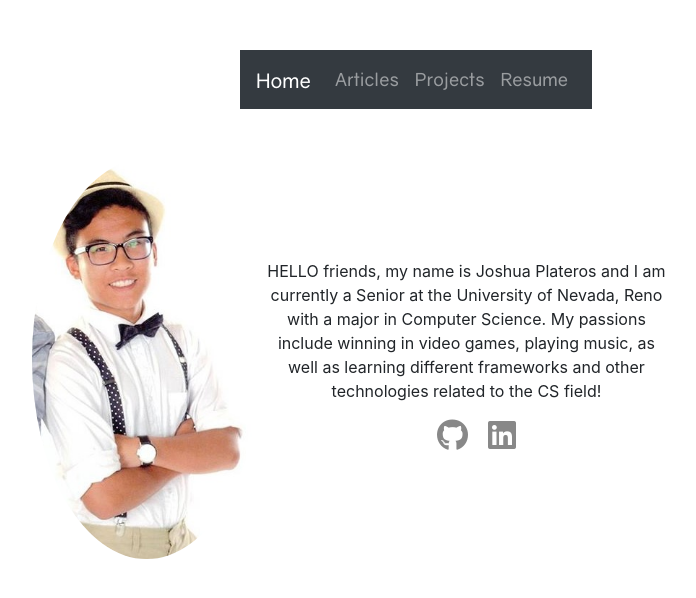
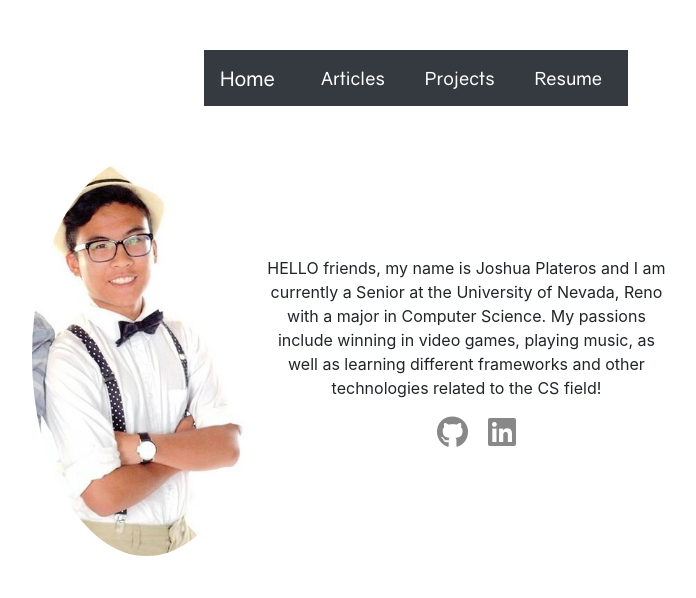
Before and after one commit to joshplateros/joshplateros.github.io, a React (Create React App) app: page / in a window 1280 px wide. Shown: the top 598 px of the page, without its empty margins (224-920 px from the left). Built offline with nearby package versions, Linux system fonts and the light colour scheme.

Commit message:
Changed to Link and added some styling

```diff
--- a/src/App.css
+++ b/src/App.css
@@ -31,6 +31,26 @@ h1 {
 
 }
 
+.Links {
+	color: white;
+	margin-left: 30px;
+	padding-top: 1px;
+	margin-right: 10px;
+	text-decoration: none;
+}
+
+nav a .navbar-brand {
+	color: red;
+}
+
+.Links:hover {
+	color: white;
+}
+
+a {
+	color: white;
+}
+
 .navigation-sub {
 	font-size: large;
 	font-family: "Gravity-Regular";
--- a/src/App.js
+++ b/src/App.js
@@ -1,5 +1,5 @@
 import React, { Component } from 'react';
-import { BrowserRouter, Route, Link } from 'react-router-dom';
+import { BrowserRouter, Route, Link, Switch } from 'react-router-dom';
 // Navbar stuff
 import Navbar from 'react-bootstrap/Navbar'
 import Nav from 'react-bootstrap/Nav'
@@ -30,9 +30,10 @@ class App extends Component {
 						<Navbar.Toggle aria-controls="basic-navbar-nav"/>
 						<Navbar.Collapse id="basic-navbar-nav">
 							<Nav className="mr-auto">
-								<Nav.Link href="joshplateros.github.io/articles"> Articles </Nav.Link>
-								<Nav.Link href="/projects"> Projects </Nav.Link>
-								<Nav.Link href={Resume} download> Resume </Nav.Link>
+								{/* Regular "Link" works*/}
+								<Link className="Links" to="/articles"> Articles </Link>
+								<Link className="Links" to="/projects"> Projects </Link>
+								<a className="Links" href={Resume} download> Resume </a>
 							</Nav>
 						</Navbar.Collapse>
 					</Navbar>
@@ -41,11 +42,11 @@ class App extends Component {
 
 				</div>
 			</div>
-
+		<Switch>
 			<Route exact path="/" component={Home} />
-			<Route path="joshplateros.github.io/articles" component={Articles} />
+			<Route path="/articles" component={Articles} />
 			<Route path="/projects" component={Projects} />
-
+		</Switch>
 		  </div>
 		</BrowserRouter>
 	);
```
Also changed, not shown: 1 other file (tests, documents, lock files or other folders).
